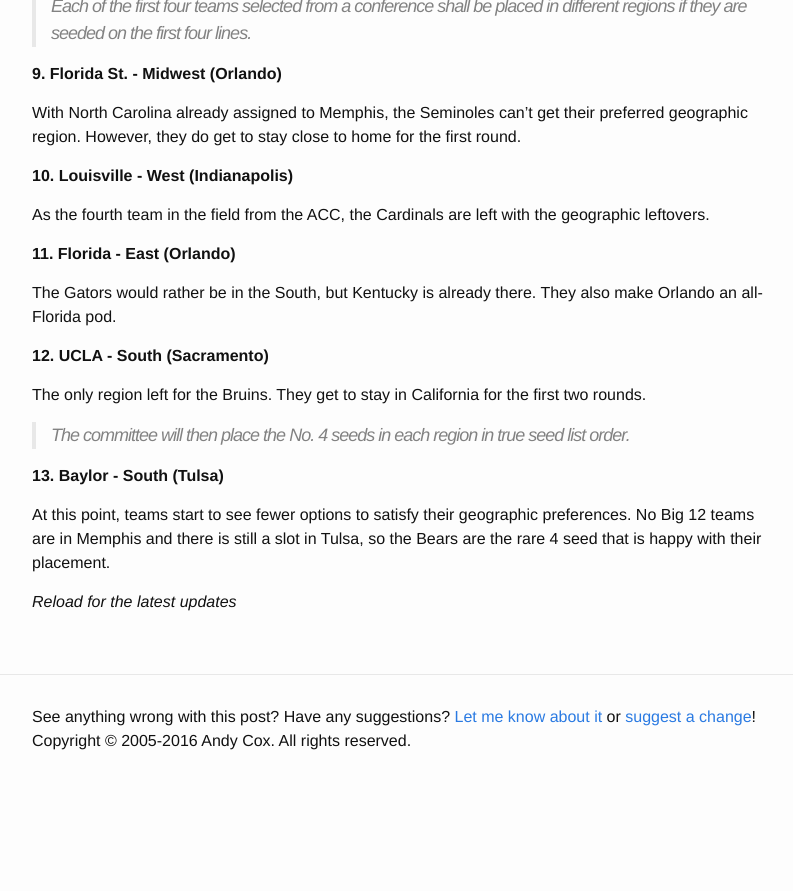
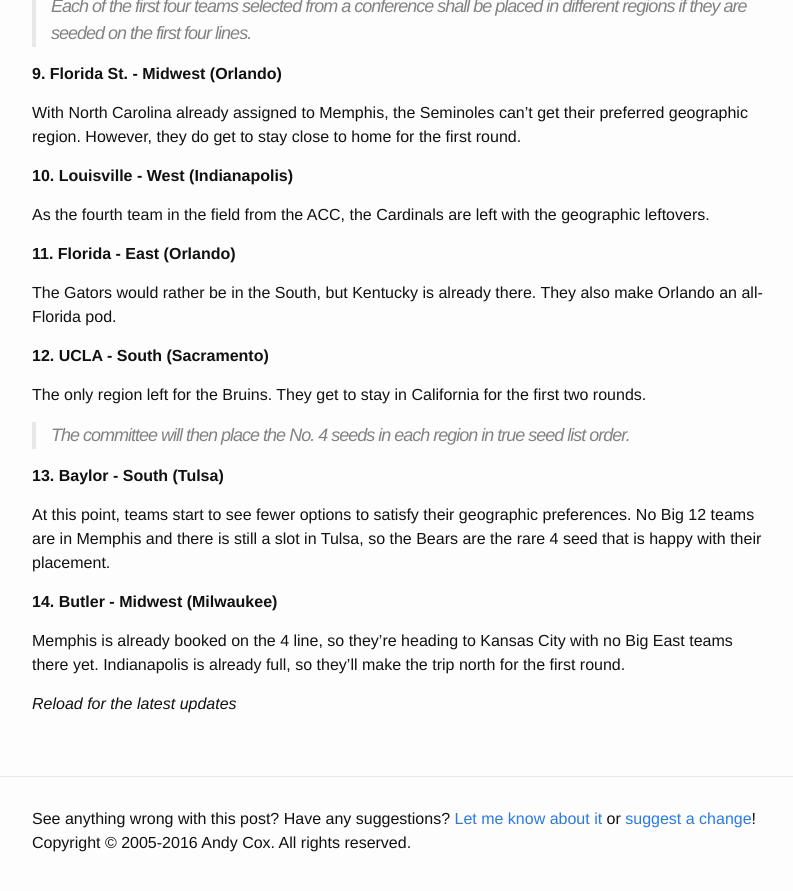
Before and after one commit to crashingthedance/blog.crashingthedance.com, a Jekyll site: the page built from _posts/2017-03-12-mocking_the_bracket_2017_edition.md, in a window 1280 px wide and 900 px high, scrolled down 3105 px. Shown: the top 891 px of the window, without its empty margins (238-1031 px from the left). Built offline with Jekyll 4.4.1, drawn with Linux system fonts in a browser that asks for light colours; before the commit the page ends 3903 px from its top, so only the background shows below that.

Commit message:
Mock bracket 2017 update

```diff
--- a/_posts/2017-03-12-mocking_the_bracket_2017_edition.md
+++ b/_posts/2017-03-12-mocking_the_bracket_2017_edition.md
@@ -193,5 +193,11 @@ At this point, teams start to see fewer options to satisfy their geographic
 preferences. No Big 12 teams are in Memphis and there is still a slot in Tulsa,
 so the Bears are the rare 4 seed that is happy with their placement.
 
+**14. Butler - Midwest (Milwaukee)**
+
+Memphis is already booked on the 4 line, so they're heading to Kansas City with
+no Big East teams there yet. Indianapolis is already full, so they'll make the
+trip north for the first round.
+
 <a name='latest'></a>
 *Reload for the latest updates*
```
